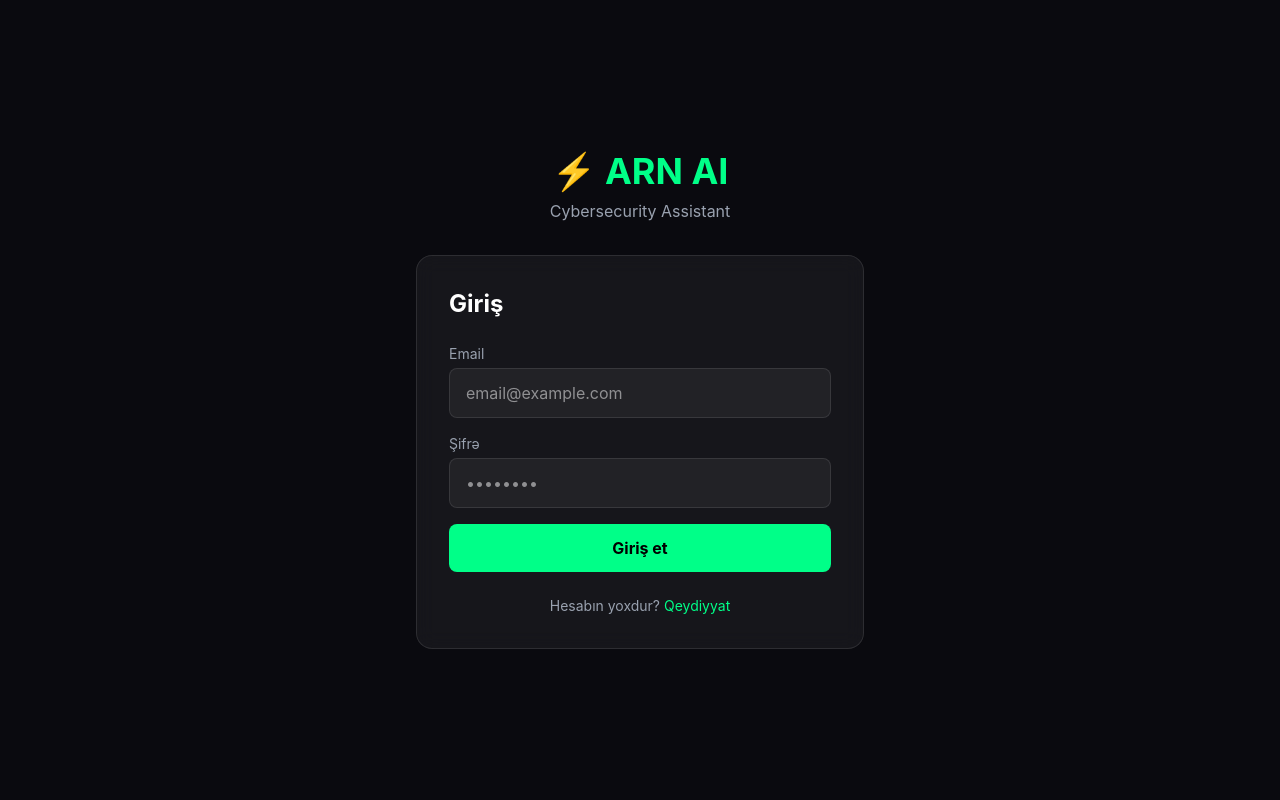
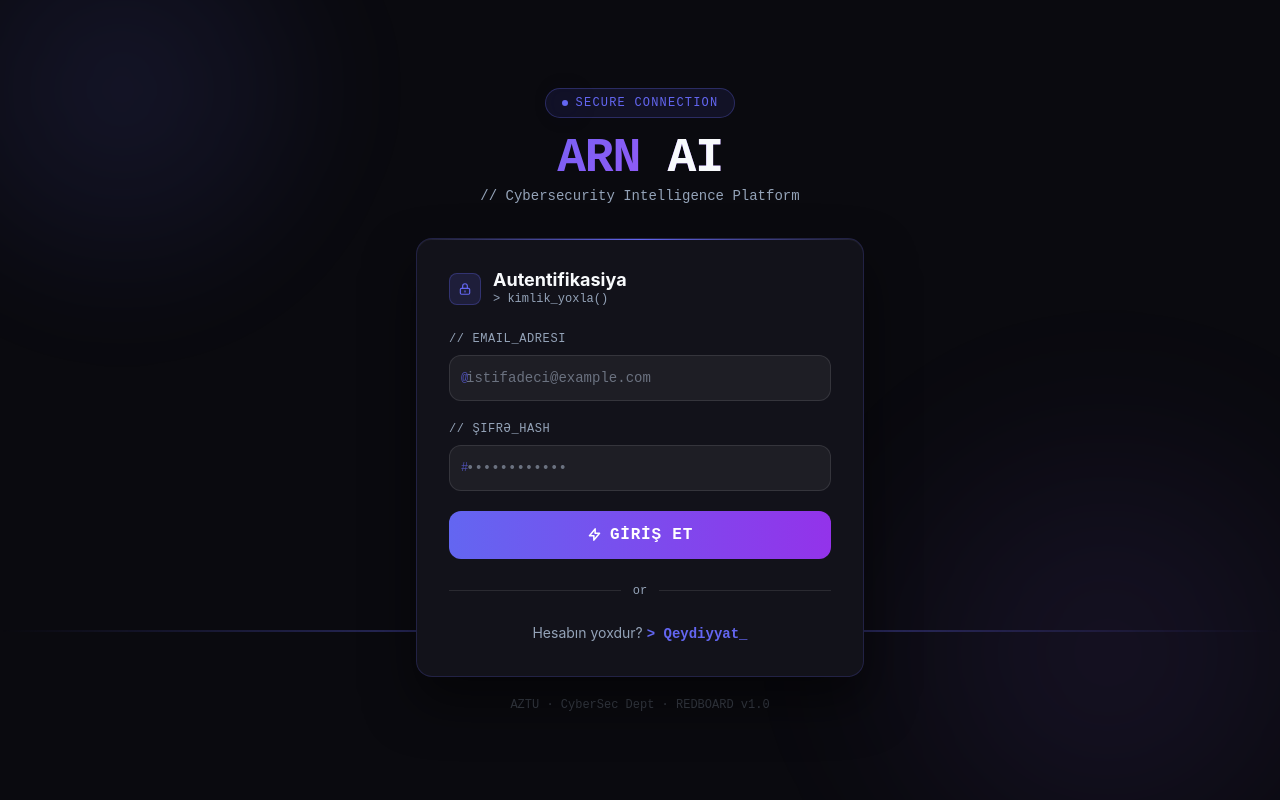
Before and after one commit to Murad9100/ARN-AI-v3, a React (Vite) app: page /login in a window 1280 px wide. Built offline with nearby package versions, Linux system fonts and the light colour scheme; no server answers.

Commit message:
Update LoginPage.tsx

```diff
--- a/src/pages/LoginPage.tsx
+++ b/src/pages/LoginPage.tsx
@@ -26,57 +26,222 @@ export default function LoginPage() {
   }
 
   return (
-    <div className="min-h-screen bg-[#0a0a0f] flex items-center justify-center p-4">
-      <div className="w-full max-w-md">
+    <div
+      className="min-h-screen flex items-center justify-center p-4 relative overflow-hidden cyber-grid"
+      style={{ background: 'var(--bg-primary)' }}
+    >
+      {/* Animated background orbs */}
+      <div
+        className="absolute top-[-20%] left-[-10%] w-[500px] h-[500px] rounded-full pointer-events-none"
+        style={{
+          background: 'radial-gradient(circle, rgba(99,102,241,0.12) 0%, transparent 70%)',
+          filter: 'blur(40px)',
+          animation: 'float 6s ease-in-out infinite',
+        }}
+      />
+      <div
+        className="absolute bottom-[-20%] right-[-10%] w-[600px] h-[600px] rounded-full pointer-events-none"
+        style={{
+          background: 'radial-gradient(circle, rgba(139,92,246,0.1) 0%, transparent 70%)',
+          filter: 'blur(60px)',
+          animation: 'float 8s ease-in-out infinite reverse',
+        }}
+      />
+
+      {/* Scan line effect */}
+      <div className="scan-line absolute inset-0 pointer-events-none" />
+
+      {/* Card */}
+      <div
+        className="w-full max-w-md relative z-10 fade-in"
+      >
+        {/* Header */}
         <div className="text-center mb-8">
-          <h1 className="text-4xl font-bold text-[#00ff88] mb-2">⚡ ARN AI</h1>
-          <p className="text-gray-400">Cybersecurity Assistant</p>
+          <div
+            className="inline-flex items-center gap-2 px-4 py-1.5 rounded-full mb-4 font-mono text-xs tracking-widest"
+            style={{
+              background: 'rgba(99,102,241,0.1)',
+              border: '1px solid rgba(99,102,241,0.3)',
+              color: 'var(--accent-primary)',
+            }}
+          >
+            <span
+              className="w-1.5 h-1.5 rounded-full"
+              style={{
+                background: 'var(--accent-primary)',
+                boxShadow: '0 0 6px var(--accent-primary)',
+                animation: 'pulse-glow 2s infinite',
+              }}
+            />
+            SECURE CONNECTION
           </div>
-        <div className="glass rounded-2xl p-8">
-          <h2 className="text-2xl font-bold text-white mb-6">Giriş</h2>
+
+          <h1
+            className="text-5xl font-black tracking-tight mb-1 gradient-text"
+            style={{ fontFamily: "'JetBrains Mono', monospace" }}
+          >
+            ARN<span style={{ color: 'var(--text-primary)', WebkitTextFillColor: 'var(--text-primary)' }}> AI</span>
+          </h1>
+          <p className="font-mono text-sm" style={{ color: 'var(--text-secondary)' }}>
+            // Cybersecurity Intelligence Platform
+          </p>
+        </div>
+
+        {/* Login Card */}
+        <div
+          className="rounded-2xl p-8 relative overflow-hidden"
+          style={{
+            background: 'var(--bg-secondary)',
+            border: '1px solid rgba(99,102,241,0.2)',
+            boxShadow: '0 25px 50px rgba(0,0,0,0.5), inset 0 1px 0 rgba(255,255,255,0.05)',
+          }}
+        >
+          {/* Top accent line */}
+          <div
+            className="absolute top-0 left-0 right-0 h-px"
+            style={{
+              background: 'linear-gradient(90deg, transparent, var(--accent-primary), transparent)',
+            }}
+          />
+
+          <div className="flex items-center gap-3 mb-6">
+            <div
+              className="w-8 h-8 rounded-lg flex items-center justify-center"
+              style={{ background: 'rgba(99,102,241,0.15)', border: '1px solid rgba(99,102,241,0.3)' }}
+            >
+              <svg width="14" height="14" fill="none" viewBox="0 0 24 24" stroke="currentColor" style={{ color: 'var(--accent-primary)' }}>
+                <path strokeLinecap="round" strokeLinejoin="round" strokeWidth={2} d="M12 15v2m-6 4h12a2 2 0 002-2v-6a2 2 0 00-2-2H6a2 2 0 00-2 2v6a2 2 0 002 2zm10-10V7a4 4 0 00-8 0v4h8z" />
+              </svg>
+            </div>
+            <div>
+              <h2 className="text-lg font-bold" style={{ color: 'var(--text-primary)', lineHeight: 1 }}>Autentifikasiya</h2>
+              <p className="text-xs font-mono mt-0.5" style={{ color: 'var(--text-secondary)' }}>
+                &gt; kimlik_yoxla()
+              </p>
+            </div>
+          </div>
+
+          {/* Error */}
           {error && (
-            <div className="mb-4 p-3 bg-red-500/10 border border-red-500/30 rounded-lg text-red-400 text-sm">
-              {error}
+            <div
+              className="mb-5 px-4 py-3 rounded-xl text-sm font-mono flex items-center gap-2 fade-in"
+              style={{
+                background: 'rgba(239,68,68,0.08)',
+                border: '1px solid rgba(239,68,68,0.25)',
+                color: '#f87171',
+              }}
+            >
+              <span>⚠</span>
+              <span>{error}</span>
             </div>
           )}
-          <form onSubmit={handleSubmit} className="space-y-4">
+
+          <form onSubmit={handleSubmit} className="space-y-5">
+            {/* Email */}
             <div>
-              <label className="block text-sm text-gray-400 mb-1">Email</label>
+              <label
+                className="block text-xs font-mono mb-2 tracking-wider uppercase"
+                style={{ color: 'var(--text-secondary)' }}
+              >
+                // email_adresi
+              </label>
+              <div className="relative">
+                <span
+                  className="absolute left-3 top-1/2 -translate-y-1/2 font-mono text-xs"
+                  style={{ color: 'var(--accent-primary)', opacity: 0.7 }}
+                >
+                  @
+                </span>
                 <input
                   type="email"
                   value={email}
                   onChange={(e) => setEmail(e.target.value)}
-                className="w-full bg-white/5 border border-white/10 rounded-lg px-4 py-3 text-white focus:outline-none focus:border-[#00ff88] transition-colors"
-                placeholder="email@example.com"
+                  className="input-field pl-8 font-mono text-sm"
+                  placeholder="istifadeci@example.com"
                   required
                 />
               </div>
+            </div>
+
+            {/* Password */}
             <div>
-              <label className="block text-sm text-gray-400 mb-1">Şifrə</label>
+              <label
+                className="block text-xs font-mono mb-2 tracking-wider uppercase"
+                style={{ color: 'var(--text-secondary)' }}
+              >
+                // şifrə_hash
+              </label>
+              <div className="relative">
+                <span
+                  className="absolute left-3 top-1/2 -translate-y-1/2 font-mono text-xs"
+                  style={{ color: 'var(--accent-primary)', opacity: 0.7 }}
+                >
+                  #
+                </span>
                 <input
                   type="password"
                   value={password}
                   onChange={(e) => setPassword(e.target.value)}
-                className="w-full bg-white/5 border border-white/10 rounded-lg px-4 py-3 text-white focus:outline-none focus:border-[#00ff88] transition-colors"
-                placeholder="••••••••"
+                  className="input-field pl-8 font-mono text-sm"
+                  placeholder="••••••••••••"
                   required
                 />
               </div>
+            </div>
+
+            {/* Submit */}
             <button
               type="submit"
               disabled={loading}
-              className="w-full py-3 bg-[#00ff88] text-black font-bold rounded-lg hover:bg-[#00ff88]/90 transition-all disabled:opacity-50"
+              className="btn-primary w-full flex items-center justify-center gap-2 mt-2"
+              style={{ borderRadius: '0.75rem' }}
             >
-              {loading ? 'Yüklənir...' : 'Giriş et'}
+              {loading ? (
+                <>
+                  <svg className="animate-spin w-4 h-4" fill="none" viewBox="0 0 24 24">
+                    <circle className="opacity-25" cx="12" cy="12" r="10" stroke="currentColor" strokeWidth="4" />
+                    <path className="opacity-75" fill="currentColor" d="M4 12a8 8 0 018-8V0C5.373 0 0 5.373 0 12h4z" />
+                  </svg>
+                  <span className="font-mono tracking-wider">YÜKLƏNIR...</span>
+                </>
+              ) : (
+                <>
+                  <svg width="15" height="15" fill="none" viewBox="0 0 24 24" stroke="currentColor">
+                    <path strokeLinecap="round" strokeLinejoin="round" strokeWidth={2.5} d="M13 10V3L4 14h7v7l9-11h-7z" />
+                  </svg>
+                  <span className="font-mono tracking-wider">GİRİŞ ET</span>
+                </>
+              )}
             </button>
           </form>
-          <p className="text-center text-gray-400 text-sm mt-6">
+
+          {/* Divider */}
+          <div className="flex items-center gap-3 my-6">
+            <div className="flex-1 h-px" style={{ background: 'var(--border-color)' }} />
+            <span className="font-mono text-xs" style={{ color: 'var(--text-secondary)' }}>or</span>
+            <div className="flex-1 h-px" style={{ background: 'var(--border-color)' }} />
+          </div>
+
+          {/* Register link */}
+          <p className="text-center text-sm" style={{ color: 'var(--text-secondary)' }}>
             Hesabın yoxdur?{' '}
-            <Link to="/register" className="text-[#00ff88] hover:underline">
-              Qeydiyyat
+            <Link
+              to="/register"
+              className="font-semibold font-mono transition-colors"
+              style={{ color: 'var(--accent-primary)' }}
+            >
+              &gt; Qeydiyyat_
             </Link>
           </p>
         </div>
+
+        {/* Footer hint */}
+        <p
+          className="text-center mt-5 font-mono text-xs"
+          style={{ color: 'rgba(148,163,184,0.35)' }}
+        >
+          AZTU · CyberSec Dept · REDBOARD v1.0
+        </p>
       </div>
     </div>
   )
```
Lines whose indentation alone changed are shown as unchanged.
